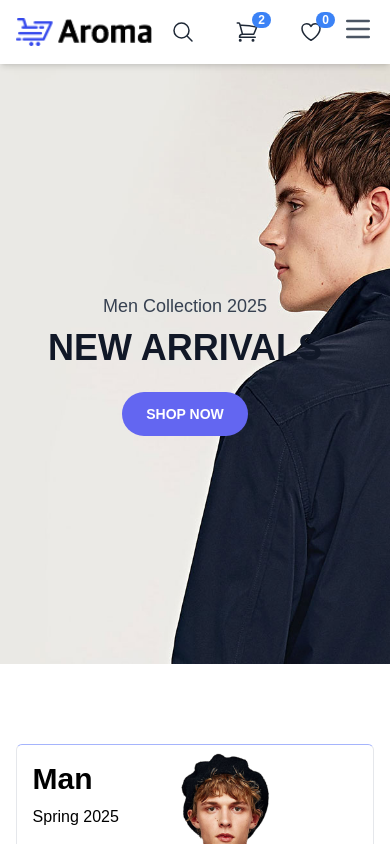
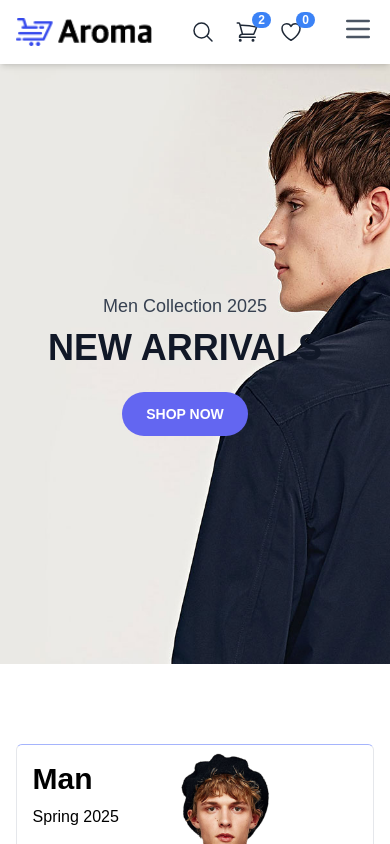
Before and after one commit to zulfiqarali375/Aroma-ecom, a React (Vite) app: page / in a window 390 px wide. Shown: the top 844 px of the page. Built offline with nearby package versions, Linux system fonts and the light colour scheme; no server answers.

Commit message:
icons gap changes

```diff
--- a/src/components/Navbar.jsx
+++ b/src/components/Navbar.jsx
@@ -47,7 +47,7 @@ const Navbar = () => {
           </div>
 
           {/* Icon Bar */}
-          <div className="navbar-icons-style flex items-center gap-10 sm:gap-5">
+          <div className="navbar-icons-style flex items-center gap-5 sm:gap-5">
             <Link to="/search" className="relative">
               <MagnifyingGlassIcon className="w-6 h-6 text-gray-800" />
             </Link>
```
